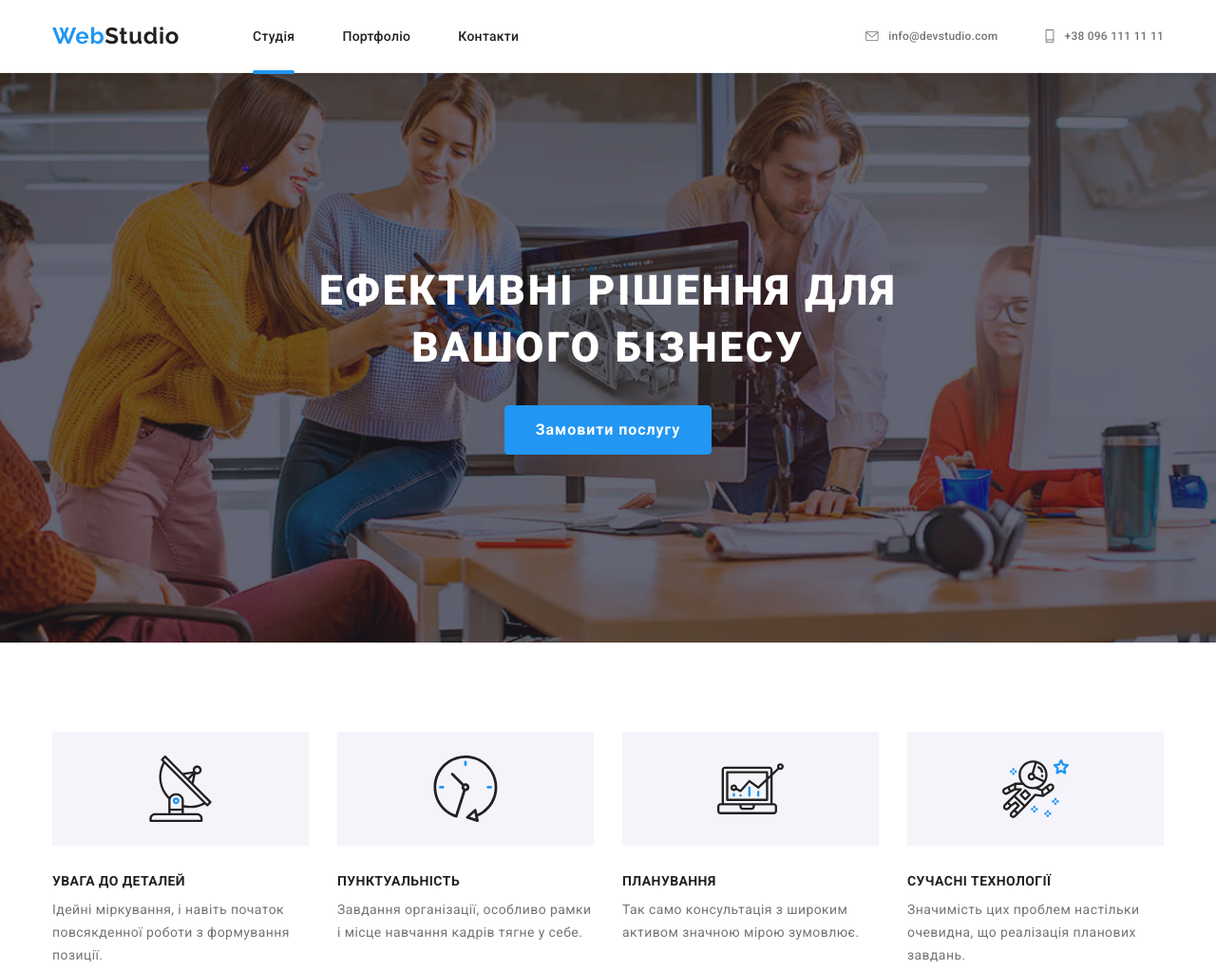
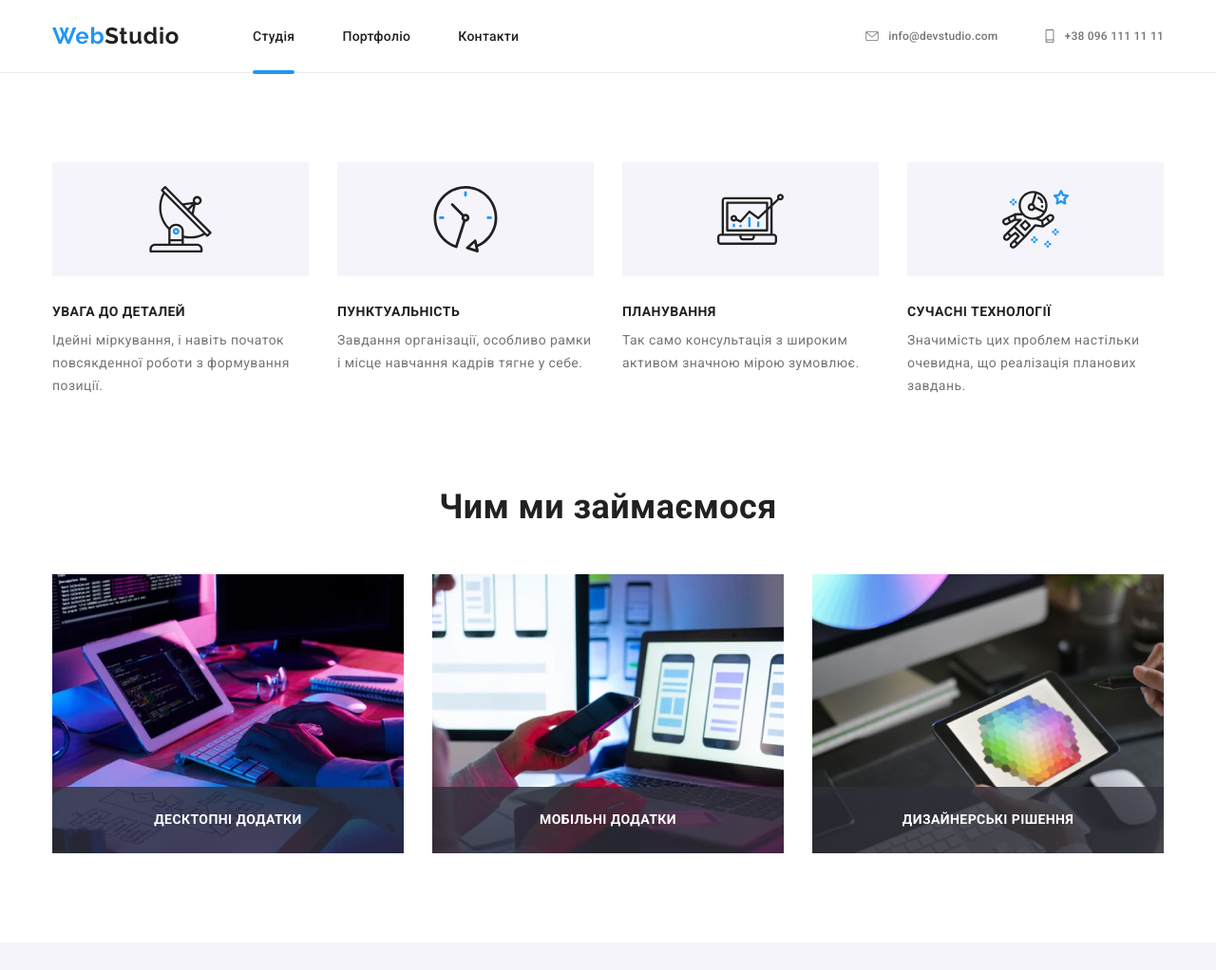
Before and after one commit to mashatalan/test-2, a plain HTML site: page index.html in a window 1280 px wide. Shown: the top 1022 px of the page at 95% size. Drawn offline with nearby package versions, Linux system fonts and the light colour scheme.

Commit message:
Removed hero.

```diff
--- a/index.html
+++ b/index.html
@@ -117,13 +117,7 @@
 </header>
 
 <main>
-  <!--Hero-->
-  <section class='hero'>
-    <div class='container hero__container'>
-      <h1 class='hero__title'>Ефективні рішення для вашого бізнесу</h1>
-      <button class='button hero__button' type='button' data-modal-open>Замовити послугу</button>
-    </div>
-  </section>
+
   <!--Benefits-->
   <section class='benefits section'>
     <div class='container'>
```
